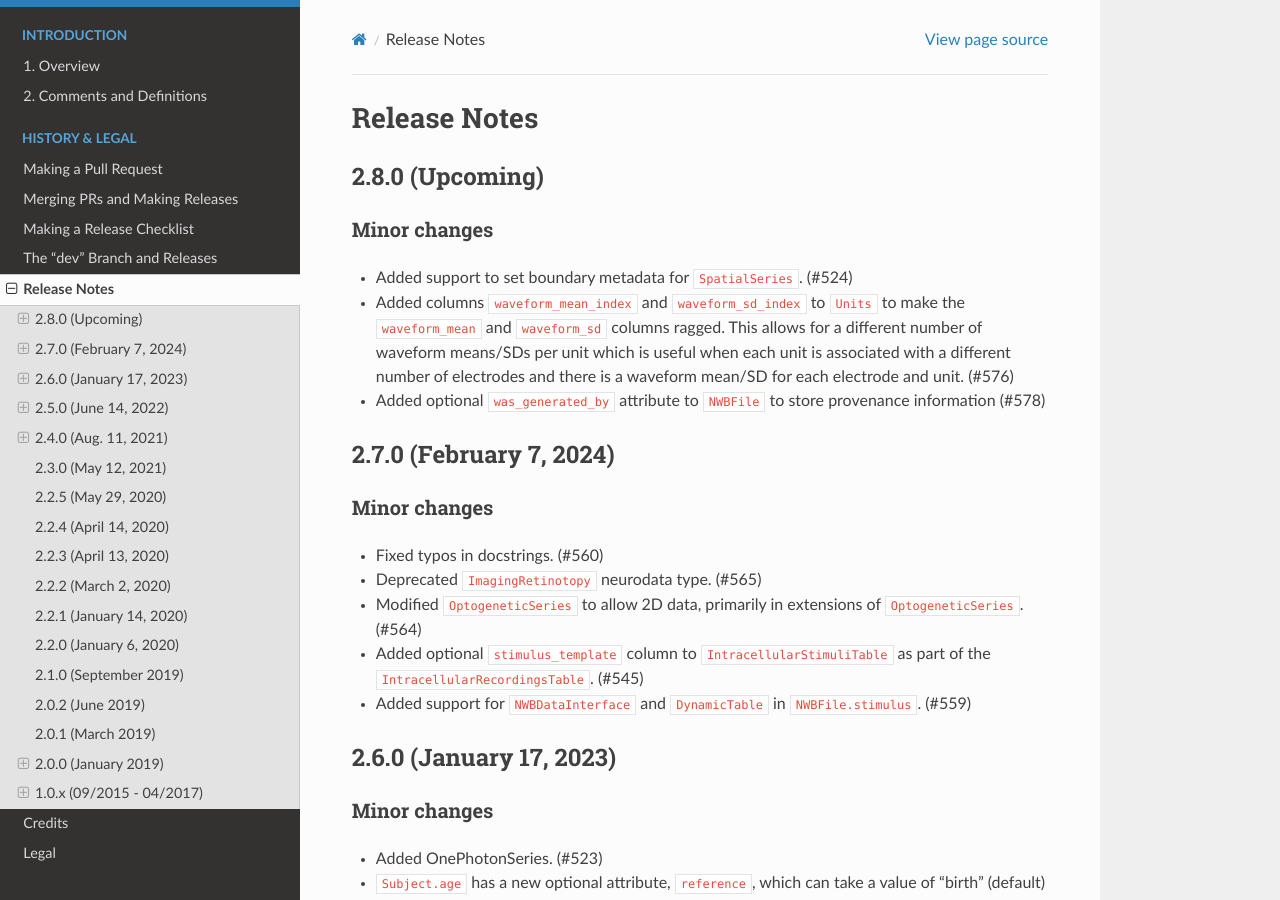
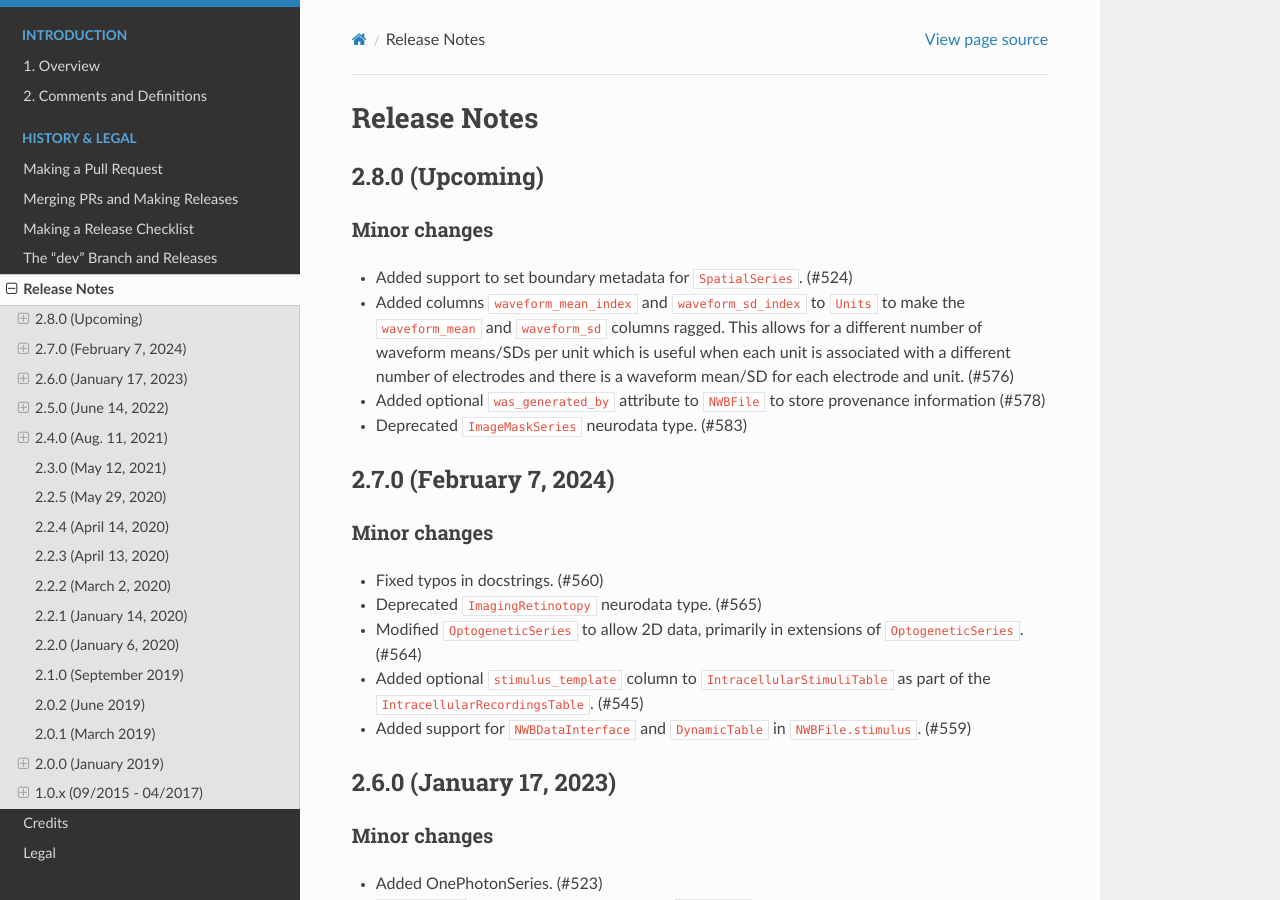
Before and after one commit to NeurodataWithoutBorders/nwb-schema, a Sphinx documentation site: the page built from docs/format/source/format_release_notes.rst, in a window 1280 px wide and 900 px high. Built offline with Sphinx 7.4.7 and the Read the Docs theme 2.0.0, drawn with Linux system fonts in a browser that asks for light colours.

Commit message:
Deprecate ImageMaskSeries (#583)

```diff
--- a/docs/format/source/format_release_notes.rst
+++ b/docs/format/source/format_release_notes.rst
@@ -5,6 +5,7 @@ Release Notes
 
 2.8.0 (Upcoming)
 ------------------------
+
 Minor changes
 ^^^^^^^^^^^^^
 - Added support to set boundary metadata for ``SpatialSeries``. (#524)
@@ -13,6 +14,8 @@ Minor changes
   when each unit is associated with a different number of electrodes and there is a waveform mean/SD for each
   electrode and unit. (#576)
 - Added optional ``was_generated_by`` attribute to ``NWBFile`` to store provenance information (#578)
+
+- Deprecated ``ImageMaskSeries`` neurodata type. (#583)
 
 2.7.0 (February 7, 2024)
 ------------------------
```
Also changed, not shown: 1 other file.
